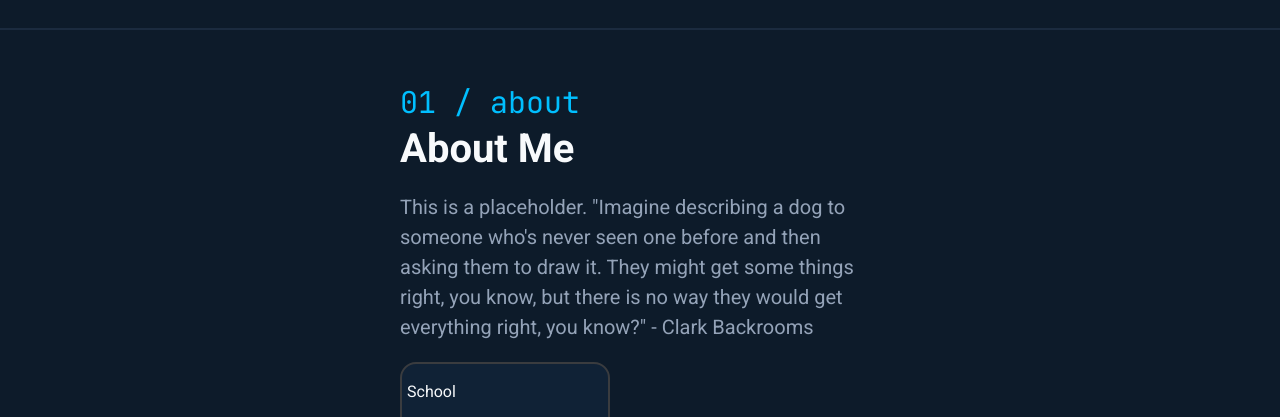
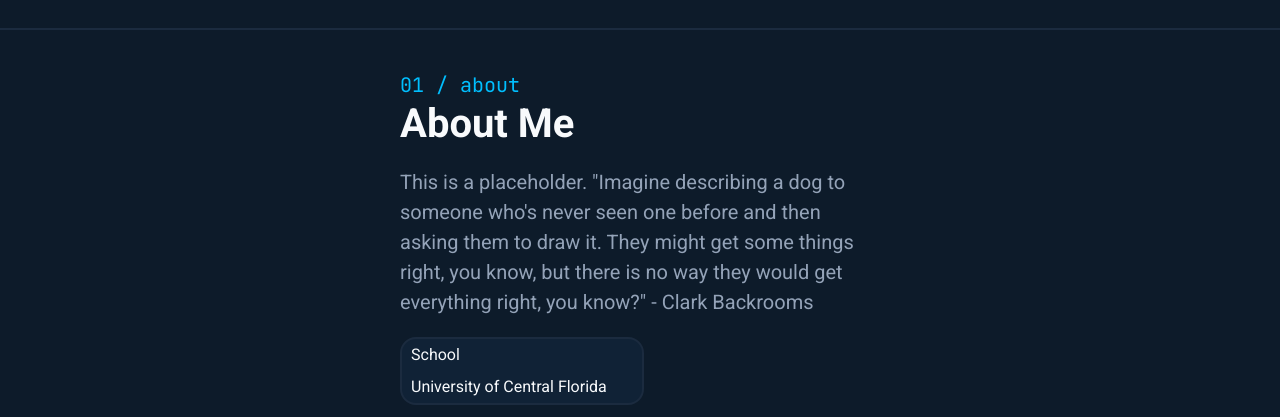
Before and after one commit to olsars/olarte.dev1, a plain HTML site: page olarte.dev-v1/index.html in a window 1280 px wide. Shown: the part 530-947 px from the top of the page. Drawn offline with nearby package versions, Linux system fonts and the light colour scheme.

Commit message:
Done for the night push

```diff
--- a/olarte.dev-v1/index.html
+++ b/olarte.dev-v1/index.html
@@ -64,10 +64,10 @@
                 </p>
                 <div class="info-cards">
                     <div class="info-card">
-                        <p>School</p>
-                        <p>University of Central Florida</p>
+                        <p class="info-card-text">School</p>
+                        <p class="info-card-text">University of Central Florida</p>
                     </div>
-                <div>
+                </div>
             </div>
 
 
--- a/olarte.dev-v1/style.css
+++ b/olarte.dev-v1/style.css
@@ -13,7 +13,7 @@ body{
     color:#00BFFF;
     text-align: left;
     margin-bottom: 0px;
-    font-size: 30px;
+    font-size: 20px;
 }
 .section-title{
     font-size: 40px;
@@ -44,7 +44,7 @@ body{
 }
 .info-card{
     background-color: #102236;
-    border: 2px solid #3a3c3f;
+    border: 2px solid #1b2b3f;
     border-radius: 16px;
 
     padding: 0px 5px;
@@ -52,7 +52,7 @@ body{
     width: fit-content;
 }
 .info-card-text{
-    padding: 0px;
+    padding: 4px 30px 4px 4px;
     margin: 0px;
 }
 
@@ -153,6 +153,9 @@ nav a:hover {
     justify-content: space-between;
     align-items: center;
     gap: 20px;
+}
+.hello-world{
+    font-size: 30px;
 }
 .home-name{
     text-align: left;
```
